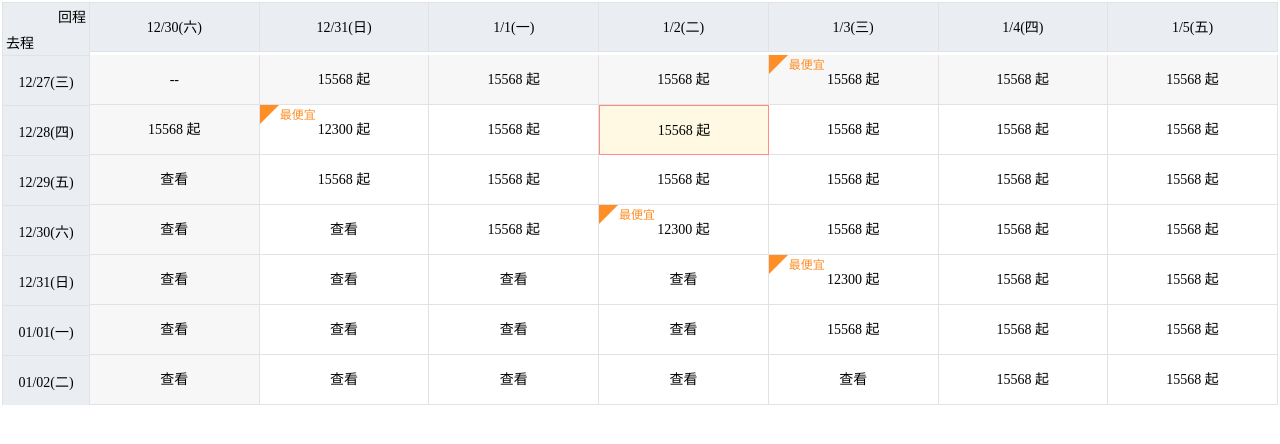
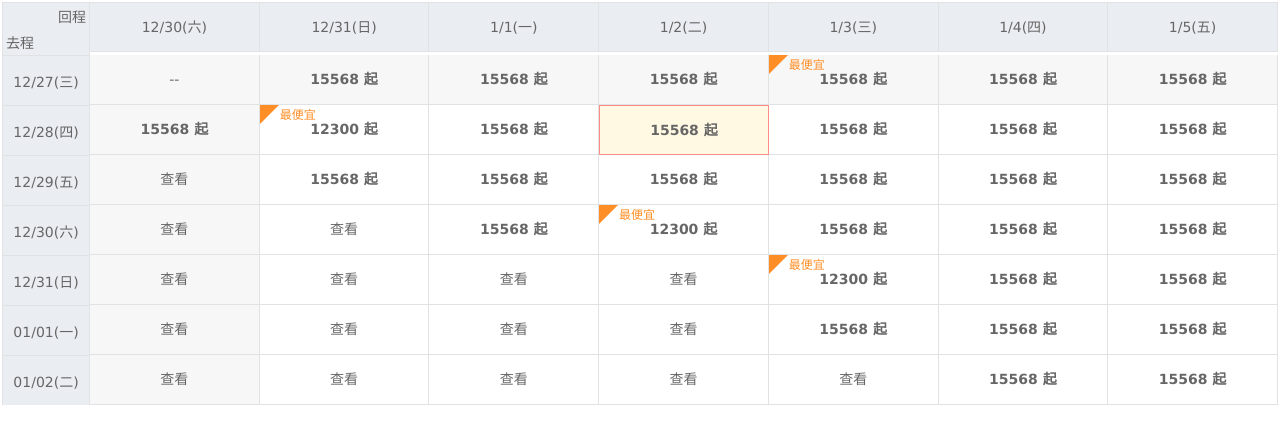
Before and after one commit to andrewCheng078/React-Slidertable, a React (Create React App) app: page / in a window 1280 px wide. Shown: the top 444 px of the page. Built offline with nearby package versions, Linux system fonts and the light colour scheme.

Commit message:
fix button

```diff
--- a/src/components/table/Table.js
+++ b/src/components/table/Table.js
@@ -2,6 +2,8 @@ import React, { Component } from 'react';
 import './Table.scss';
 import json from '../../ticketInfo';
 import newData from '../../newData';
+import rightArrow  from './imgs/rightarrow.png';
+import leftArrow from './imgs/leftarrow.png';
 
 export default class Table extends Component {
     constructor() {
@@ -90,8 +92,12 @@ export default class Table extends Component {
         const { show, count, tableData, R_ButtonHide, L_ButtonHide, id, col, row, speed } = this.state;
         return (
             <div className="table">
-                <button className={`m-Button m-rightButton ${R_ButtonHide ? ` ` : `buttonHide`}`} onClick={this.tableRight.bind(this)}>{'>'}</button>
-                <button className={`m-Button m-leftButton ${L_ButtonHide ? ` ` : `buttonHide`}`} onClick={this.tableLeft.bind(this)}>{'<'}</button>
+                <a className={`m-Button m-rightButton ${R_ButtonHide ? ` ` : `buttonHide`}`} onClick={this.tableRight.bind(this)}>
+                    <img src={rightArrow} alt=""/>
+                </a>
+                <a className={`m-Button m-leftButton ${L_ButtonHide ? ` ` : `buttonHide`}`} onClick={this.tableLeft.bind(this)}>
+                    <img src={leftArrow} alt=""/>
+                </a>
                 <table className="row-box m-table">
                     <tbody>
                         <tr>
@@ -136,7 +142,7 @@ export default class Table extends Component {
                                                 onClick={this.activeClass.bind(this)}
                                             >
                                                 <span>
-                                                    {detail.price === "--" ? '查看' : (detail.price === " " ? "--" : detail.price + ' 起')}
+                                                    {detail.price === "--" ? '查看' : (detail.price === " " ? "--" : <b>{detail.price + ' 起'}</b>)}
                                                 </span>
                                             </div>
                                         })}
--- a/src/components/table/Table.scss
+++ b/src/components/table/Table.scss
@@ -4,18 +4,18 @@ $active-border-color:#ff8e26;
 
 
 .table{
+    font-family: Verdana,Arial,Microsoft JhengHei,Microsoft YaHei;
     display: flex;
     list-style: none;
     border-collapse: collapse;
+    position: relative;
+    color: #666;
 }
 .m-Button{
-    padding: 13px 3px;
     line-height: 1;
-    background: hsla(0,0%,67%,.5);
     position: absolute;
-    top: 40%;
+    top: 50%;
     z-index: 1;
-    color: #fff;
     display: block;
 }
 
@@ -25,6 +25,7 @@ $active-border-color:#ff8e26;
 
 .m-leftButton{
     left: 0;
+
 }
 
 .row-box{
@@ -227,5 +228,3 @@ tr:not(:first-child) .interchange {
 
     }
 }
-
-@media (max-width: 375px) {.m-Button{top: 43%;} }
--- a/src/pages/App.js
+++ b/src/pages/App.js
@@ -14,7 +14,6 @@ export default class App extends Component {
   render() {
     return (
       <div className="App">
-
           <Table  slide={ 3 }
                   show={ 3 }
                   speed={ .3 }
```
Also changed, not shown: src/components/table/imgs/leftarrow.png (added), src/components/table/imgs/rightarrow.png (added).
